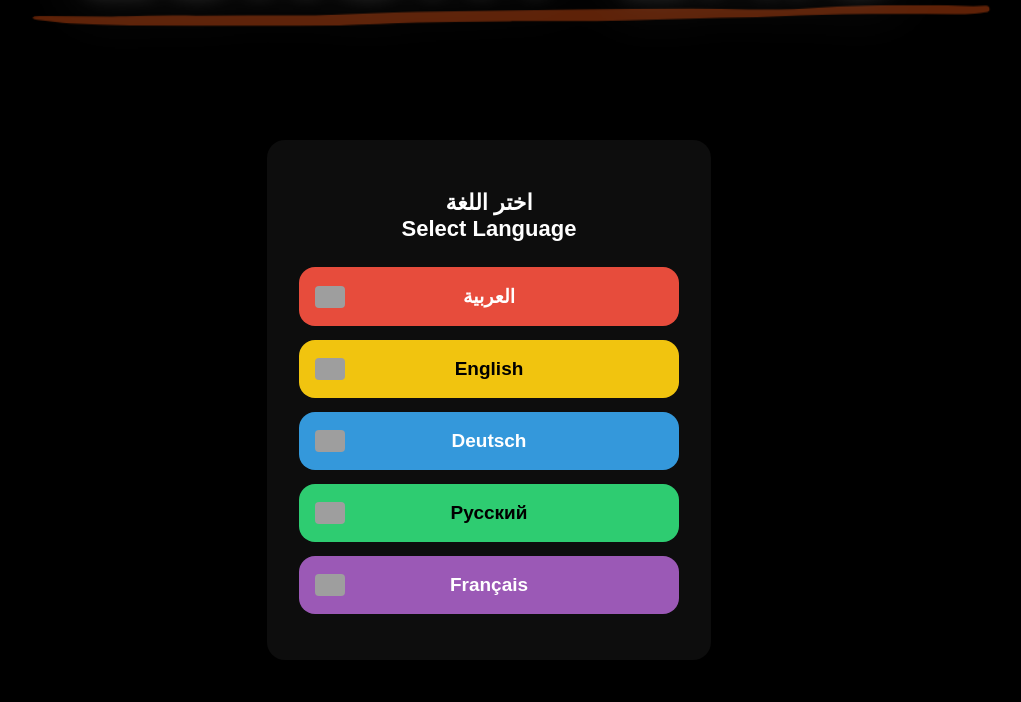
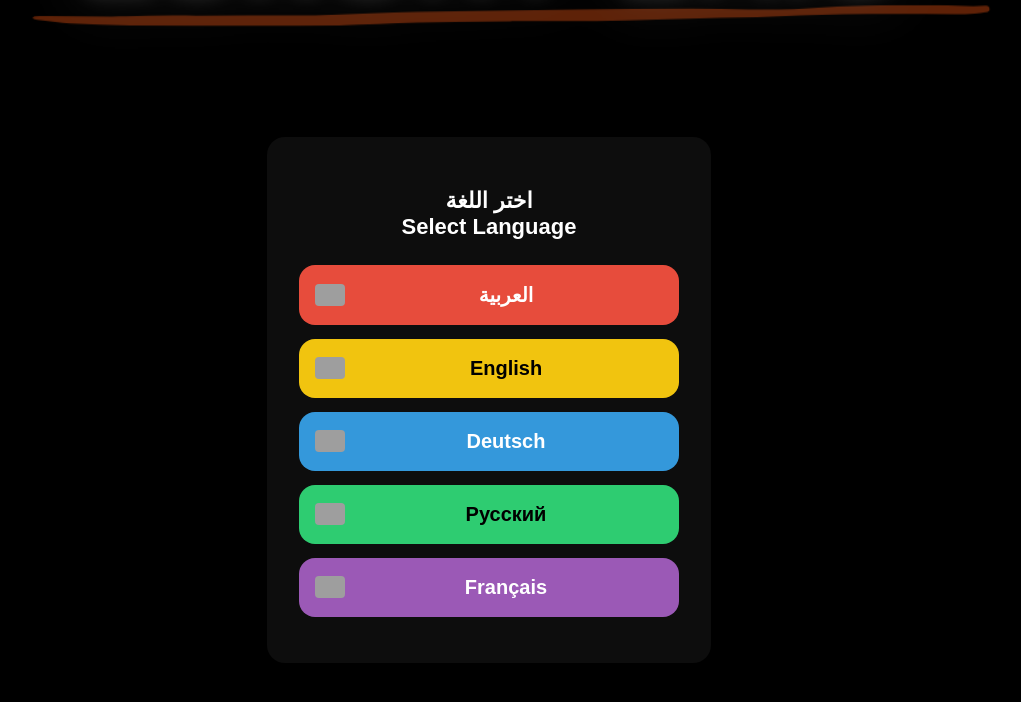
Before and after one commit to luxurybaic/chooselanguage, a plain HTML site: page index.html in a window 1280 px wide. Shown: the whole page, without its empty margins (151-1172 px from the left). Drawn offline with Linux system fonts and the light colour scheme; grey boxes are pictures that could not be loaded.

Commit message:
index.html

```diff
--- a/index.html
+++ b/index.html
@@ -39,17 +39,17 @@
             font-size: 22px;
         }
 
-       a {
+     a {
     display: flex;
     align-items: center;
-    justify-content: center;      /* النص في السنتر */
+    justify-content: center;
     text-align: center;
-    text-decoration: none;
-    padding: 18px;                /* زر أكبر شوية */
+    padding: 18px 18px 18px 52px; /* مساحة للعلم */
     margin: 14px 0;
     border-radius: 16px;
-    font-size: 19px;              /* 👈 تكبير الفونت */
+    font-size: 20px;             /* تكبير واضح */
     font-weight: 700;
+    text-decoration: none;
     transition: 0.2s ease;
     position: relative;
 }
@@ -57,11 +57,12 @@
        a img {
     position: absolute;
     left: 16px;
-    width: 30px;                  /* كبرنا العلم سنة بسيطة */
+    width: 30px;
     height: 22px;
     border-radius: 4px;
     object-fit: cover;
 }
+
 
 
         .lang-ar { background: #e74c3c; color: #fff; }
```
